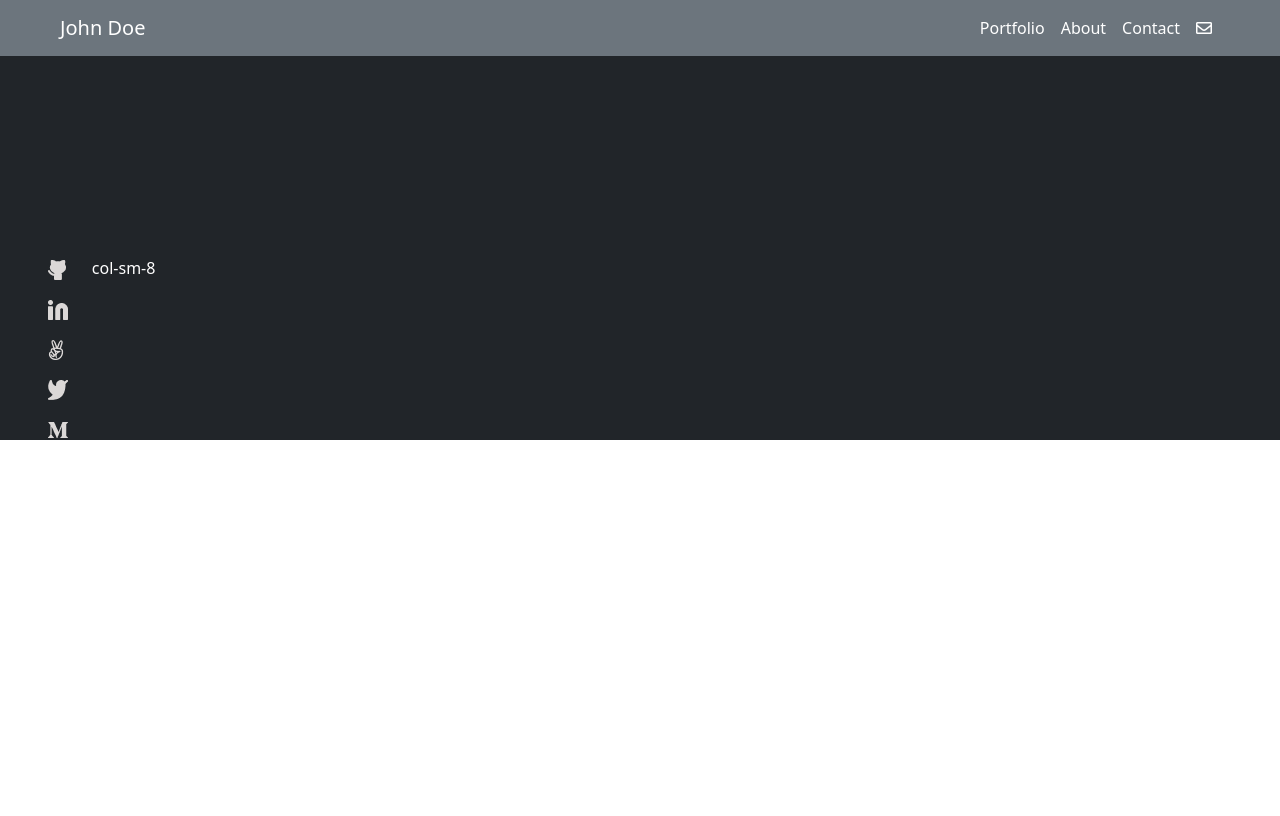
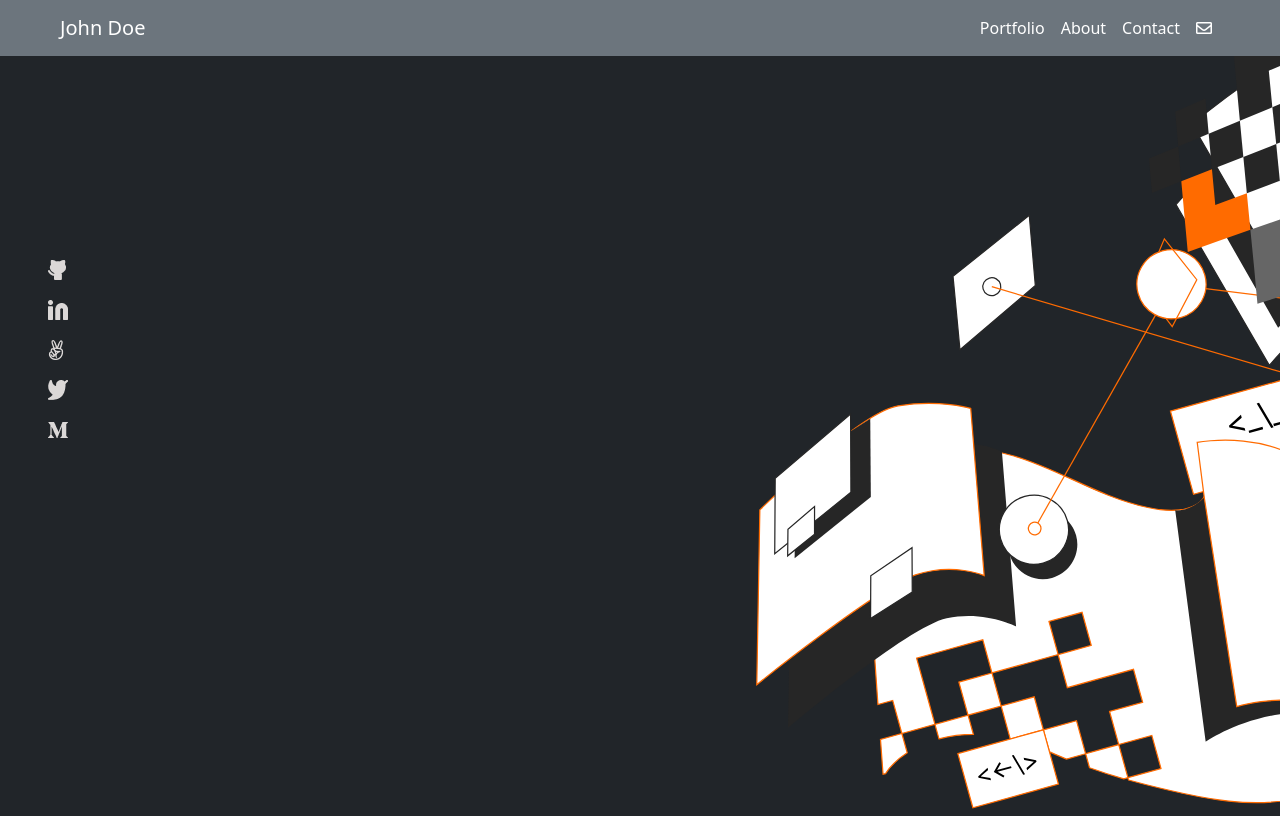
Before and after one commit to Kingjosh007/bootstrap-portfolio, a plain HTML site: page index.html in a window 1280 px wide. Drawn offline with nearby package versions, Linux system fonts and the light colour scheme.

Commit message:
Add background image to main section

```diff
--- a/index.html
+++ b/index.html
@@ -52,7 +52,7 @@
                         src="images/icons/medium-logo.png" alt="Medium logo leading to my profile"></a>
                 </div>
 
-                <div class="text-container col-md-8">col-sm-8</div>
+                <div class="text-container col-md-8"></div>
             </div>
 
     </main>
--- a/style.css
+++ b/style.css
@@ -12,4 +12,9 @@ a {
 
 .main-section {
   padding-top: 200px;
+  min-height: 95vh;
+  background-image: url("images/Illustration-header.svg");
+  background-repeat: no-repeat;
+  background-attachment: scroll;
+  background-position: right top;
 }
```
